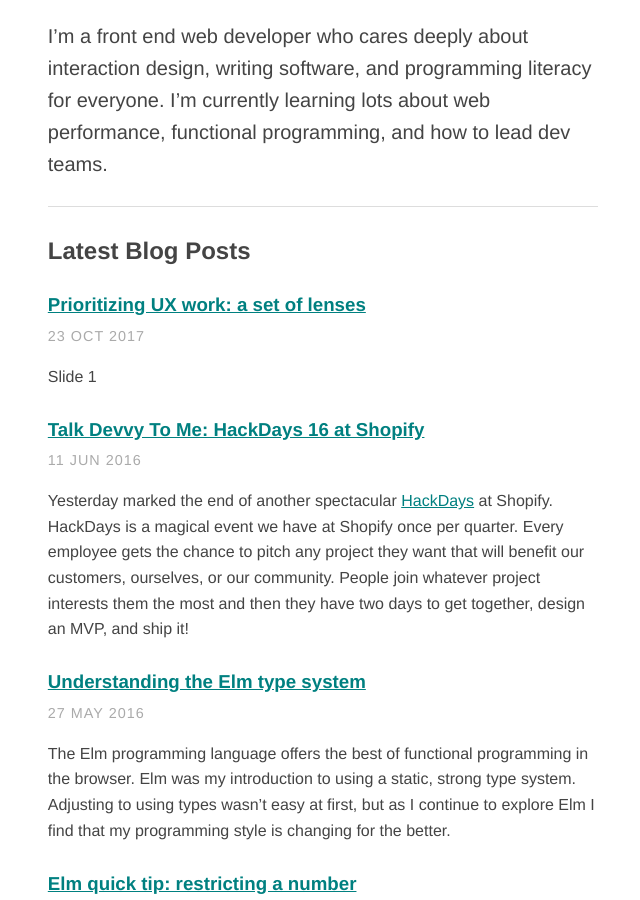
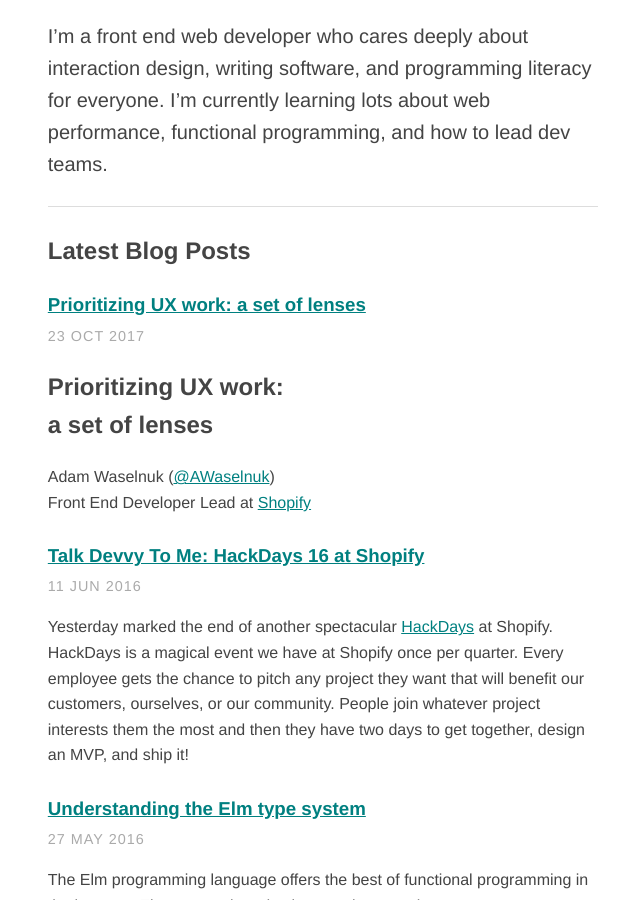
Before and after one commit to AWaselnuk/AWaselnuk.github.io, a Jekyll site: the page built from index.html, in a window 1280 px wide and 900 px high. Shown: the whole window, without its empty margins (317-957 px from the left). Built offline with Jekyll 4.4.1, drawn with Linux system fonts in a browser that asks for light colours.

Commit message:
Add title slide

```diff
--- a/_posts/2017-10-23-prioritizing-ux-work-a-set-of-lenses.md
+++ b/_posts/2017-10-23-prioritizing-ux-work-a-set-of-lenses.md
@@ -5,14 +5,18 @@ categories: presentations
 tags: presentations prioritzation ux product
 ---
 
-<section>Slide 1</section>
+<section>
+  <h2>Prioritizing UX work:<br>a set of lenses</h2>
+  <p>
+    Adam Waselnuk (<a href="https://twitter.com/AWaselnuk">@AWaselnuk</a>)
+    <br>
+    Front End Developer Lead at <a href="https://ux.shopify.com/">Shopify</a>
+  </p>
+</section>
 
-<section>Slide 2</section>
-
-<section data-markdown>
-	<textarea data-template>
-		## Page title
-
-		A paragraph with some text and a [link](http://hakim.se).
-	</textarea>
+<section>
+Slide 2
+<aside class="notes">
+		Oh hey, these are some notes. They'll be hidden in your presentation, but you can see them if you open the speaker notes window (hit 's' on your keyboard).
+	</aside>
 </section>
```
